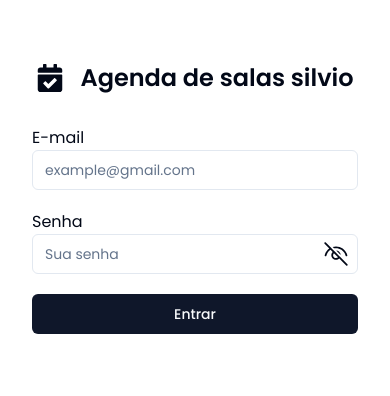
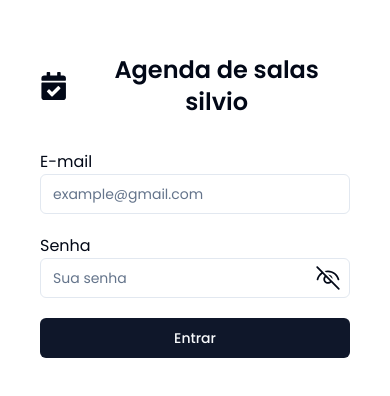
Before and after one commit to SrFreitass/silvio-schedule, a Next.js app in the folder front-end/: page /auth/login in a window 390 px wide. Shown: the part 256-652 px from the top of the page. Built offline with nearby package versions, Linux system fonts and the light colour scheme; no server answers.

Commit message:
feat: responsive

```diff
--- a/front-end/app/components/Header.tsx
+++ b/front-end/app/components/Header.tsx
@@ -31,7 +31,9 @@ export function Header({ userAdmin }: HeaderProps) {
     <header className="py-4 flex items-center justify-between">
       <h2 className="text-xl font-semibold flex items-center gap-2 max-sm:text-lg">
         <LuCalendarCheck2 size={24} />
-        <Link href={'/'}>Agenda Silvio</Link>
+        <Link href={'/'} className="none">
+          Agenda Silvio
+        </Link>
       </h2>
       <nav>
         <ul className="flex gap-4 items-center">
@@ -43,9 +45,7 @@ export function Header({ userAdmin }: HeaderProps) {
                     className="max-[550px]:visible invisible"
                     size={24}
                   />
-                  <span className="max-[550px]:invisible max-[550px]:w-0">
-                    Administração
-                  </span>
+                  <span className="none">Administração</span>
                 </>
               )}
             </Link>
--- a/front-end/app/globals.css
+++ b/front-end/app/globals.css
@@ -67,6 +67,13 @@
 }
 
 
+.none {
+    @media(max-width: 550px) {
+      display: none;
+    }
+}
+
+
 @layer base {
   * {
     @apply border-border;
--- a/front-end/app/layout.tsx
+++ b/front-end/app/layout.tsx
@@ -23,8 +23,10 @@ export default function RootLayout({
 
   return (
     <html lang="en">
-      <body className={`${poppins.className} dark:bg-zinc-900`}>
-        <div className="max-w-[1600px] p-4 m-auto">{children}</div>
+      <body className={`${poppins.className} dark:bg-zinc-900 min-h-screen`}>
+        <div className="max-w-[1600px] p-4 max-[1600px]:p-6 m-auto">
+          {children}
+        </div>
         <Toaster />
       </body>
     </html>
--- a/front-end/router/RouterPrivate.tsx
+++ b/front-end/router/RouterPrivate.tsx
@@ -57,7 +57,7 @@ export function RouterPrivate({
 
   if (authenticated === 'APPROVAL_REQUEST') {
     return (
-      <div className="h-screen flex flex-col justify-center items-center">
+      <div className="h-[90vh] flex flex-col justify-center items-center">
         <LuCalendarCheck2 size={48} className="animate-pulse" />
         <p className="text-lg font-semibold text-center">
           Aguarde um momento, estamos validando sua conta! Isso pode demorar.
@@ -71,7 +71,7 @@ export function RouterPrivate({
   }
 
   return (
-    <div className="h-screen w-full flex flex-col items-center justify-center">
+    <div className="h-[screen] w-full flex flex-col items-center justify-center">
       <LuCalendarCheck2 size={48} className="animate-pulse" />
       <p className="font-semibold text-center">
         Conectando a sua conta na agenda...
--- a/front-end/router/RouterPrivateAdmin.tsx
+++ b/front-end/router/RouterPrivateAdmin.tsx
@@ -55,7 +55,7 @@ export function RouterPrivateAdmin({
   }
 
   return (
-    <div className="h-screen w-full flex flex-col items-center justify-center">
+    <div className="h-[90vh] w-full flex flex-col items-center justify-center">
       <LuCalendarCheck2 size={48} className="animate-pulse" />
       <p className="font-semibold text-center">
         Conectando a sua conta na administração da agenda...
```
Also changed, not shown: 2 other files (tests, documents, lock files or other folders).
